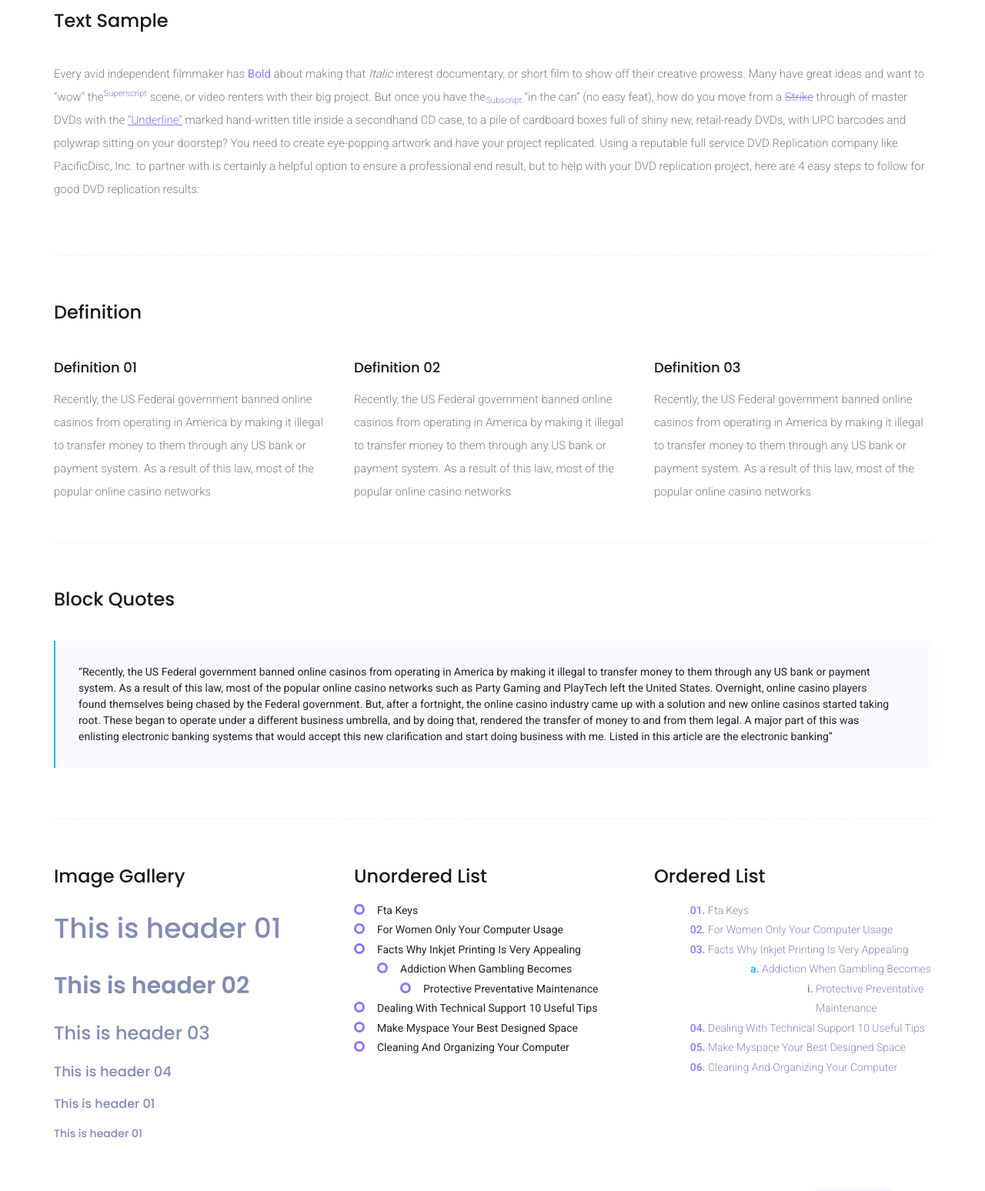
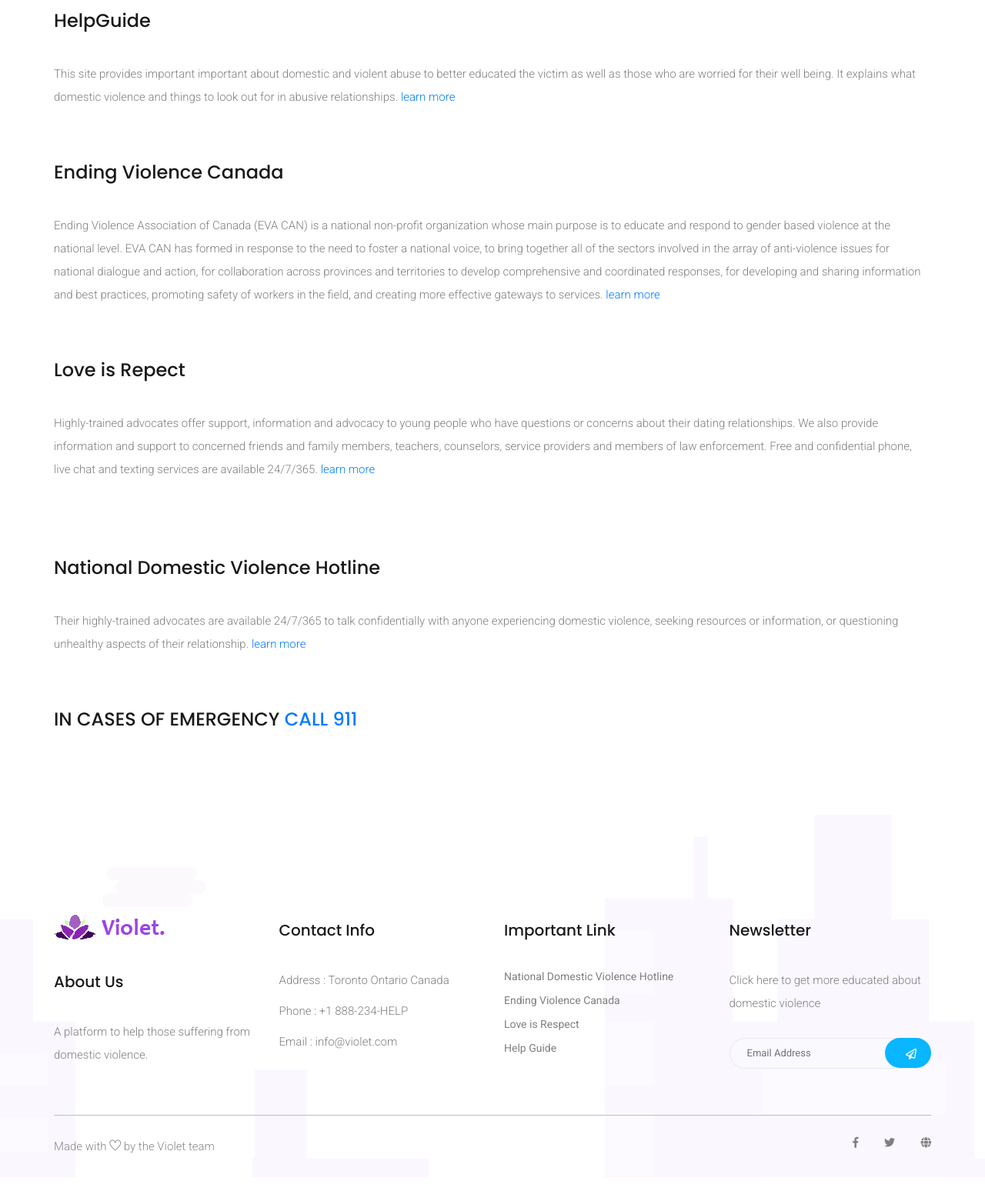
Before and after one commit to zihezhang/ToHack-2020, a plain HTML site: page elements.html in a window 1280 px wide. Shown: the part 596-2144 px from the top of the page at 77% size. Drawn offline with Linux system fonts and the light colour scheme.

Commit message:
Updated resources page

```diff
--- a/elements.html
+++ b/elements.html
@@ -75,154 +75,57 @@
 	<!-- Start Sample Area -->
 	<section class="sample-text-area">
 		<div class="container box_1170">
-			<h3 class="text-heading">Text Sample</h3>
+			<h3 class="text-heading">HelpGuide</h3>
 			<p class="sample-text">
-				Every avid independent filmmaker has <b>Bold</b> about making that <i>Italic</i> interest documentary,
-				or short
-				film to show off their creative prowess. Many have great ideas and want to “wow”
-				the<sup>Superscript</sup> scene,
-				or video renters with their big project. But once you have the<sub>Subscript</sub> “in the can” (no easy
-				feat), how
-				do you move from a <del>Strike</del> through of master DVDs with the <u>“Underline”</u> marked
-				hand-written title
-				inside a secondhand CD case, to a pile of cardboard boxes full of shiny new, retail-ready DVDs, with UPC
-				barcodes
-				and polywrap sitting on your doorstep? You need to create eye-popping artwork and have your project
-				replicated.
-				Using a reputable full service DVD Replication company like PacificDisc, Inc. to partner with is
-				certainly a
-				helpful option to ensure a professional end result, but to help with your DVD replication project, here
-				are 4 easy
-				steps to follow for good DVD replication results:
+				This site provides important important about domestic and violent abuse to better educated the victim as well as
+				those who are worried for their well being. It explains what domestic violence and things to look out for in abusive relationships.
+				<a href="https://www.helpguide.org/articles/abuse/domestic-violence-and-abuse.htm">learn more </a>
+			</p>
+			<a href="#" class="btn_4"> </a>
 
+
+		</div>
+		<div class="container box_1170">
+			<h3 class="text-heading">Ending Violence Canada</h3>
+			<p class="sample-text">
+				Ending Violence Association of Canada (EVA CAN) is a national non-profit organization whose main purpose is to educate
+				and respond to gender based violence at the national level. EVA CAN has formed in response to the need to foster a
+				national voice, to bring together all of the sectors involved in the array of anti-violence issues for national
+				dialogue and action, for collaboration across provinces and territories to develop comprehensive and coordinated
+				responses, for developing and sharing information and best practices, promoting safety of workers in the field,
+				and creating more effective gateways to services. <a href="https://endingviolencecanada.org/" >learn more </a>
 			</p>
+			<a href="#" class="btn_4"> </a>
+
 		</div>
+		<div class="container box_1170">
+			<h3 class="text-heading">Love is Repect</h3>
+			<p class="sample-text">
+				Highly-trained advocates offer support, information and advocacy to young people who have questions or concerns about
+				their dating relationships. We also provide information and support to concerned friends and family members, teachers,
+				counselors, service providers and members of law enforcement. Free and confidential phone, live chat and texting services
+				are available 24/7/365. <a href="https://www.loveisrespect.org/" >learn more </a>
+			</p>
+			<a href="#" class="btn_4"> </a>
+
+		</div>
+		<h3 class="text-heading"> </h3>
+		<div class="container box_1170">
+			<h3 class="text-heading">National Domestic Violence Hotline</h3>
+			<p class="sample-text">
+				Their highly-trained advocates are available 24/7/365 to talk confidentially with anyone experiencing domestic violence,
+				seeking resources or information, or questioning unhealthy aspects of their relationship.
+				<a href="https://www.thehotline.org/">learn more </a>
+			</p>
+			<a href="#" class="btn_4"> </a>
+
+			<h3 class="text-heading">IN CASES OF EMERGENCY <a href="#" class="btn_3">CALL 911 </a> </h3>
+		</div>
+
+
 	</section>
 	<!-- End Sample Area -->
 
-	<!-- Start Align Area -->
-	<div class="whole-wrap">
-		<div class="container box_1170">
-
-			<div class="section-top-border">
-				<h3 class="mb-30">Definition</h3>
-				<div class="row">
-					<div class="col-md-4">
-						<div class="single-defination">
-							<h4 class="mb-20">Definition 01</h4>
-							<p>Recently, the US Federal government banned online casinos from operating in America by
-								making it illegal to
-								transfer money to them through any US bank or payment system. As a result of this law,
-								most of the popular
-								online casino networks</p>
-						</div>
-					</div>
-					<div class="col-md-4">
-						<div class="single-defination">
-							<h4 class="mb-20">Definition 02</h4>
-							<p>Recently, the US Federal government banned online casinos from operating in America by
-								making it illegal to
-								transfer money to them through any US bank or payment system. As a result of this law,
-								most of the popular
-								online casino networks</p>
-						</div>
-					</div>
-					<div class="col-md-4">
-						<div class="single-defination">
-							<h4 class="mb-20">Definition 03</h4>
-							<p>Recently, the US Federal government banned online casinos from operating in America by
-								making it illegal to
-								transfer money to them through any US bank or payment system. As a result of this law,
-								most of the popular
-								online casino networks</p>
-						</div>
-					</div>
-				</div>
-			</div>
-			<div class="section-top-border">
-				<h3 class="mb-30">Block Quotes</h3>
-				<div class="row">
-					<div class="col-lg-12">
-						<blockquote class="generic-blockquote">
-							“Recently, the US Federal government banned online casinos from operating in America by
-							making it illegal to
-							transfer money to them through any US bank or payment system. As a result of this law, most
-							of the popular
-							online casino networks such as Party Gaming and PlayTech left the United States. Overnight,
-							online casino
-							players found themselves being chased by the Federal government. But, after a fortnight, the
-							online casino
-							industry came up with a solution and new online casinos started taking root. These began to
-							operate under a
-							different business umbrella, and by doing that, rendered the transfer of money to and from
-							them legal. A major
-							part of this was enlisting electronic banking systems that would accept this new
-							clarification and start doing
-							business with me. Listed in this article are the electronic banking”
-						</blockquote>
-					</div>
-				</div>
-			</div>
-
-
-		<div class="section-top-border">
-			<div class="row">
-				<div class="col-md-4">
-					<h3 class="mb-20">Image Gallery</h3>
-					<div class="typography">
-						<h1>This is header 01</h1>
-						<h2>This is header 02</h2>
-						<h3>This is header 03</h3>
-						<h4>This is header 04</h4>
-						<h5>This is header 01</h5>
-						<h6>This is header 01</h6>
-					</div>
-				</div>
-				<div class="col-md-4 mt-sm-30">
-					<h3 class="mb-20">Unordered List</h3>
-					<div class="">
-						<ul class="unordered-list">
-							<li>Fta Keys</li>
-							<li>For Women Only Your Computer Usage</li>
-							<li>Facts Why Inkjet Printing Is Very Appealing
-								<ul>
-									<li>Addiction When Gambling Becomes
-										<ul>
-											<li>Protective Preventative Maintenance</li>
-										</ul>
-									</li>
-								</ul>
-							</li>
-							<li>Dealing With Technical Support 10 Useful Tips</li>
-							<li>Make Myspace Your Best Designed Space</li>
-							<li>Cleaning And Organizing Your Computer</li>
-						</ul>
-					</div>
-				</div>
-				<div class="col-md-4 mt-sm-30">
-					<h3 class="mb-20">Ordered List</h3>
-					<div class="">
-						<ol class="ordered-list">
-							<li><span>Fta Keys</span></li>
-							<li><span>For Women Only Your Computer Usage</span></li>
-							<li><span>Facts Why Inkjet Printing Is Very Appealing</span>
-								<ol class="ordered-list-alpha">
-									<li><span>Addiction When Gambling Becomes</span>
-										<ol class="ordered-list-roman">
-											<li><span>Protective Preventative Maintenance</span></li>
-										</ol>
-									</li>
-								</ol>
-							</li>
-							<li><span>Dealing With Technical Support 10 Useful Tips</span></li>
-							<li><span>Make Myspace Your Best Designed Space</span></li>
-							<li><span>Cleaning And Organizing Your Computer</span></li>
-						</ol>
-					</div>
-				</div>
-			</div>
-	</div>
-	<!-- End Align Area -->
 
     <!--::footer_part start::-->
     <footer class="footer_part">
```
Also changed, not shown: img/banner_img.png.
